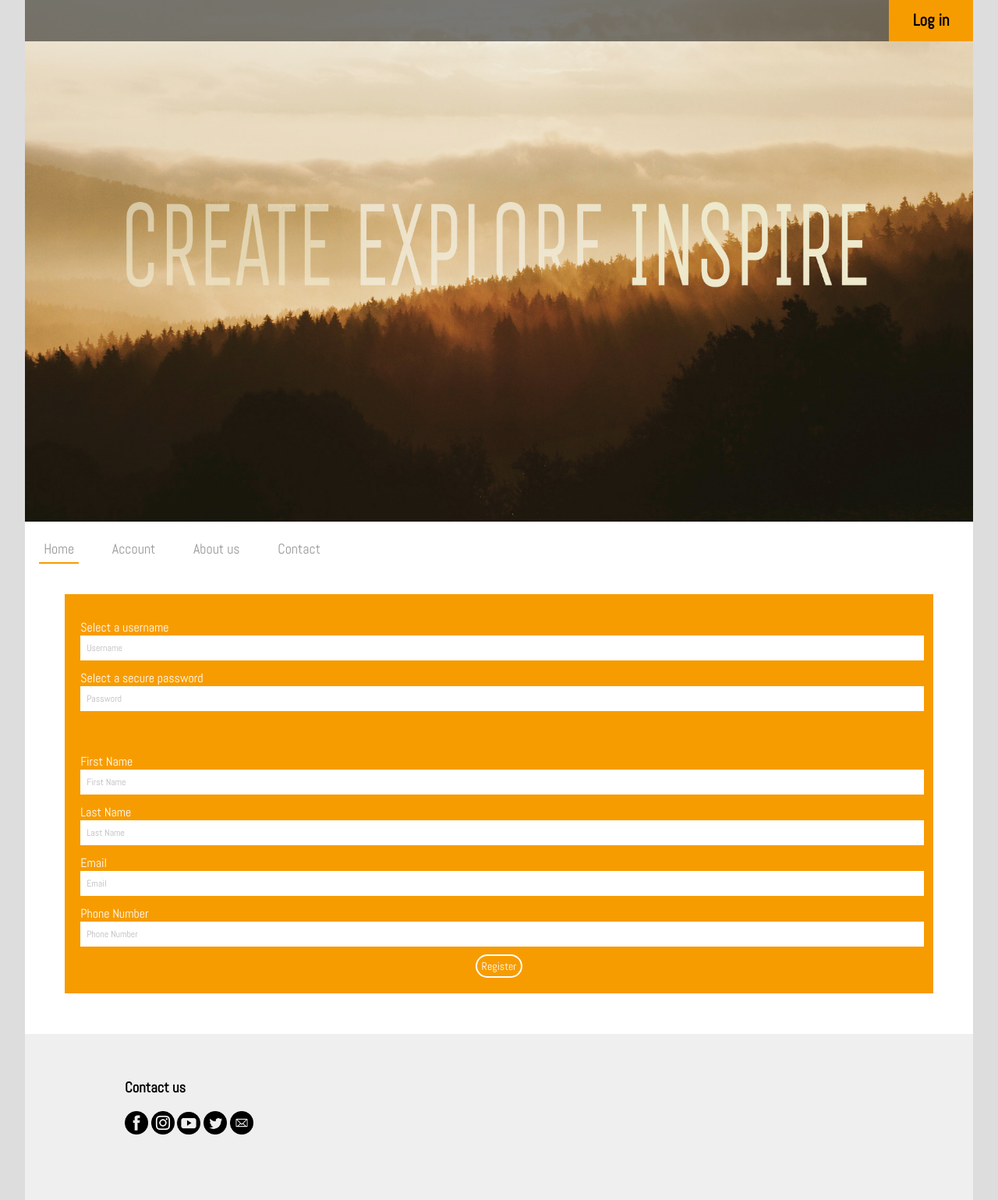
After one commit to KodBagarn/PortfolioProject, a PHP site: page /register.php in a window 1280 px wide. The commit adds this page. Shown: the whole page at 78% size. Run offline with PHP 8.4, Linux system fonts and the light colour scheme; data that the repository does not hold is empty.

Commit message:
register page added plus some more fixes

```diff
--- a/aboutus.php
+++ b/aboutus.php
@@ -5,6 +5,7 @@
      ?>
     <link rel="stylesheet" href="main.css">
     <link href="https://fonts.googleapis.com/css?family=Abel" rel="stylesheet">
+    <title>Creative Colony</title>
   </head>
   <body>
     <header>
--- a/account.php
+++ b/account.php
@@ -5,6 +5,7 @@
      ?>
     <link rel="stylesheet" href="main.css">
     <link href="https://fonts.googleapis.com/css?family=Abel" rel="stylesheet">
+    <title>Creative Colony</title>
   </head>
   <body>
     <header>
@@ -19,7 +20,7 @@
         <input type="text" name="password" placeholder="password">
         <input class="formsubmit" type="submit" name="login" value="Log in">
         <br>
-        <a href="#">Don't have an account? Click me!</a>
+        <a href="register.php">Don't have an account? Click me!</a>
       </form>
 <?php // visa log in form om inte inloggad, ta bort när inloggad, file upload, form för namn, tags och beskrivning av bilden, val att göra portfolion public eller secret. kunna uppdatera bilder och ta bort dem ?>
 
--- a/contact.php
+++ b/contact.php
@@ -5,6 +5,7 @@
      ?>
     <link rel="stylesheet" href="main.css">
     <link href="https://fonts.googleapis.com/css?family=Abel" rel="stylesheet">
+    <title>Creative Colony</title>
   </head>
   <body>
     <header>
--- a/header.php
+++ b/header.php
@@ -4,7 +4,7 @@
     <meta charset="utf-8">
     <link rel="stylesheet" href="main.css">
     <link href="https://fonts.googleapis.com/css?family=Abel" rel="stylesheet">
-    <title></title>
+    <title>Creative Colony</title>
   </head>
   <body>
 
--- a/index.php
+++ b/index.php
@@ -5,6 +5,7 @@
      ?>
     <link rel="stylesheet" href="main.css">
     <link href="https://fonts.googleapis.com/css?family=Abel" rel="stylesheet">
+    <title>Creative Colony</title>
   </head>
   <body>
     <header>
--- a/main.css
+++ b/main.css
@@ -220,6 +220,14 @@ font-weight: 700;
 color: #ffffff;
 }
 
+/*      Register    */
+
+.forms > p{
+  margin: 12px 0 -8px 0;
+  float: left;
+  color: #ffffff;
+}
+
 
 /*      Contact     */
 
--- /dev/null
+++ b/register.php
@@ -0,0 +1,37 @@
+<!DOCTYPE html>
+<html>
+  <head>
+    <meta charset="utf-8">
+    <title>Creative Colony</title>
+  </head>
+  <body>
+    <header>
+      <?php
+      include("header.php");
+       ?>
+    </header>
+    <main>
+      <br>
+      <form class="forms" action="" method="post">
+        <p>Select a username</p>
+        <input type="text" name="newuser" placeholder="Username">
+        <p>Select a secure password</p>
+        <input type="text" name="newpassword" placeholder="Password">
+        <br><br><br>
+        <p>First Name</p>
+        <input type="text" name="firstname" placeholder="First Name">
+        <p>Last Name</p>
+        <input type="text" name="lastname" placeholder="Last Name">
+        <p>Email</p>
+        <input type="email" name="email" placeholder="Email">
+        <p>Phone Number</p>
+        <input type="text" name="phone" placeholder="Phone Number">
+        <input class= "formsubmit" type="submit" name="register" value="Register">
+      </form>
+
+    </main>
+    <?php
+    include("footer.php")
+     ?>
+  </body>
+</html>
```
